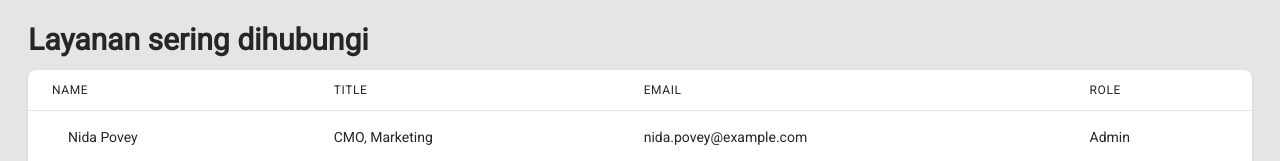
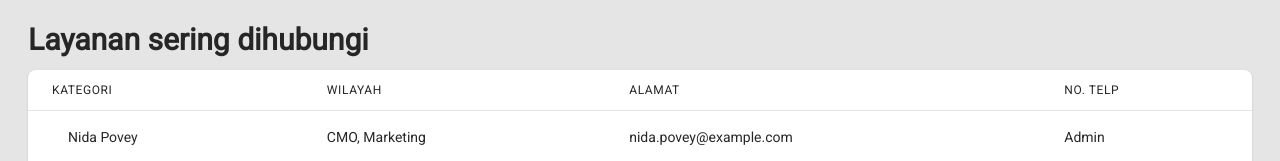
Before and after one commit to Dinel13/makassar112, a Next.js app: page / in a window 1280 px wide. Shown: the part 602-763 px from the top of the page. Built offline with nearby package versions, Linux system fonts and the light colour scheme.

Commit message:
feat: phonebook

```diff
--- a/components/phonebook/Hasil.jsx
+++ b/components/phonebook/Hasil.jsx
@@ -15,25 +15,25 @@ export default function Sering() {
                     scope="col"
                     className=" px-6  py-3 text-left text-xs font-medium uppercase tracking-wider "
                   >
-                    Name
+                    Kategori
                   </th>
                   <th
                     scope="col"
                     className="px-6 py-3 text-left text-xs font-medium uppercase tracking-wider  "
                   >
-                    Title
+                    Wilayah
                   </th>
                   <th
                     scope="col"
                     className="  px-6  py-3  text-left text-xs  font-medium    uppercase  tracking-wider "
                   >
-                    Email
+                    Alamat
                   </th>
                   <th
                     scope="col"
                     className=" px-6 py-3 text-left text-xs font-medium  uppercase tracking-wider"
                   >
-                    Role
+                    No. Telp
                   </th>
                 </tr>
               </thead>
--- a/components/phonebook/Sering.jsx
+++ b/components/phonebook/Sering.jsx
@@ -18,30 +18,30 @@ export default function Sering() {
           >
             <table className="min-w-full divide-y divide-gray-200">
               <thead className="bg-opacity-70">
-                <tr>
+              <tr>
                   <th
                     scope="col"
                     className=" px-6  py-3 text-left text-xs font-medium uppercase tracking-wider "
                   >
-                    Name
+                    Kategori
                   </th>
                   <th
                     scope="col"
                     className="px-6 py-3 text-left text-xs font-medium uppercase tracking-wider  "
                   >
-                    Title
+                    Wilayah
                   </th>
                   <th
                     scope="col"
                     className="  px-6  py-3  text-left text-xs  font-medium    uppercase  tracking-wider "
                   >
-                    Email
+                    Alamat
                   </th>
                   <th
                     scope="col"
                     className=" px-6 py-3 text-left text-xs font-medium  uppercase tracking-wider"
                   >
-                    Role
+                    No. Telp
                   </th>
                 </tr>
               </thead>
```
